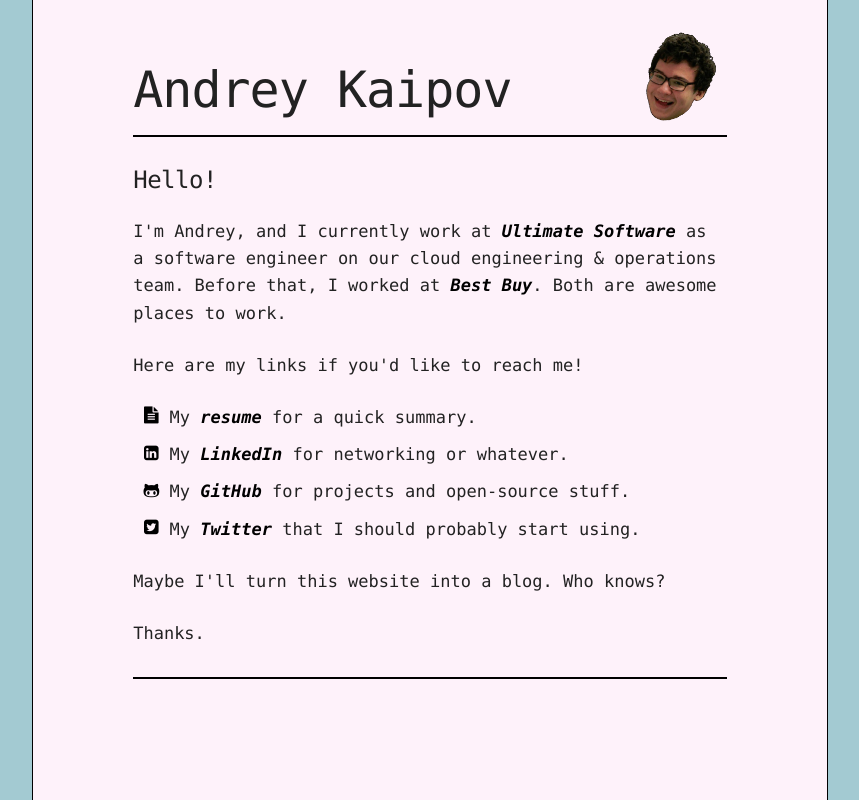
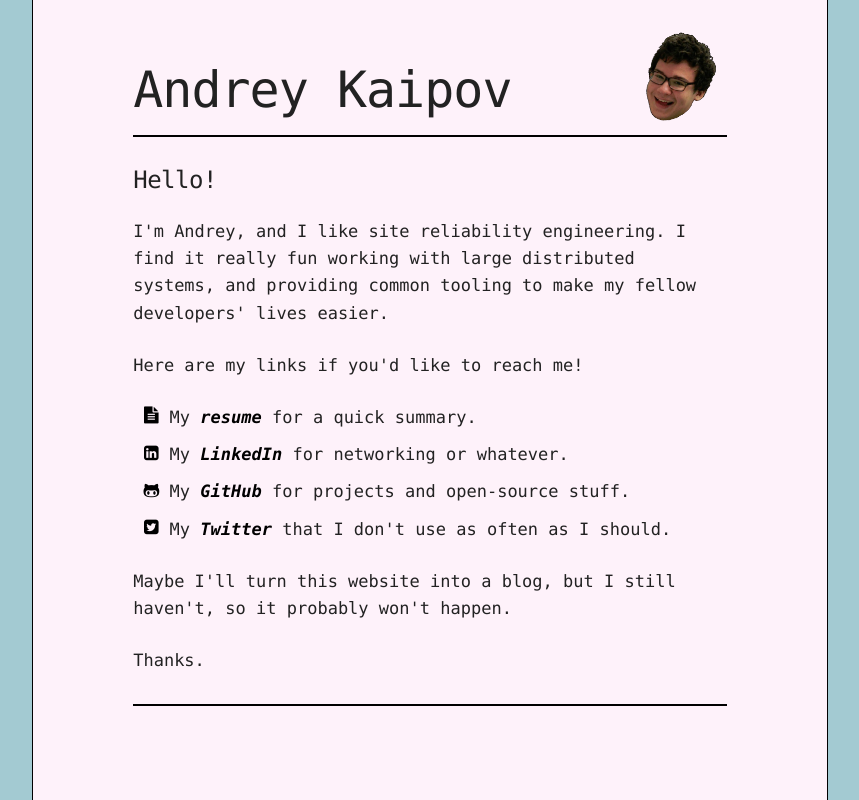
Before and after one commit to andreykaipov/andreykaipov.github.io, a plain HTML site: page index.html in a window 1280 px wide. Shown: the whole page, without its empty margins (210-1069 px from the left). Drawn offline with Linux system fonts and the light colour scheme.

Commit message:
Update index.html

```diff
--- a/index.html
+++ b/index.html
@@ -31,9 +31,8 @@
           <div class="content">
             <h5 id="hello">Hello!</h5>
             <p>
-              I'm Andrey, and I currently work at <a href="http://www.ultimatesoftware.com/">Ultimate Software</a> as a
-              software engineer on our cloud engineering & operations team. Before that, I worked at
-              <a href="https://www.bestbuy.com">Best Buy</a>. Both are awesome places to work.
+              I'm Andrey, and I like site reliability engineering. I find it really fun working with large
+              distributed systems, and providing common tooling to make my fellow developers' lives easier.
             </p>
             <p>
               Here are my links if you'd like to reach me!
@@ -45,12 +44,12 @@
                 <li><i class="fa-li fa fa-github-alt"></i> My <a href="https://github.com/andreykaipov">GitHub</a>
                   for projects and open-source stuff.</li>
                 <li><i class="fa-li fa fa-twitter-square"></i> My <a href="https://twitter.com/andreykaipov">Twitter</a>
-                  that I should probably start using.</li>
+                  that I don't use as often as I should.</li>
               </ul>
             </ul>
             </p>
             <p>
-              Maybe I'll turn this website into a blog. Who knows?
+              Maybe I'll turn this website into a blog, but I still haven't, so it probably won't happen.
             </p>
             <p>
               Thanks.
```
